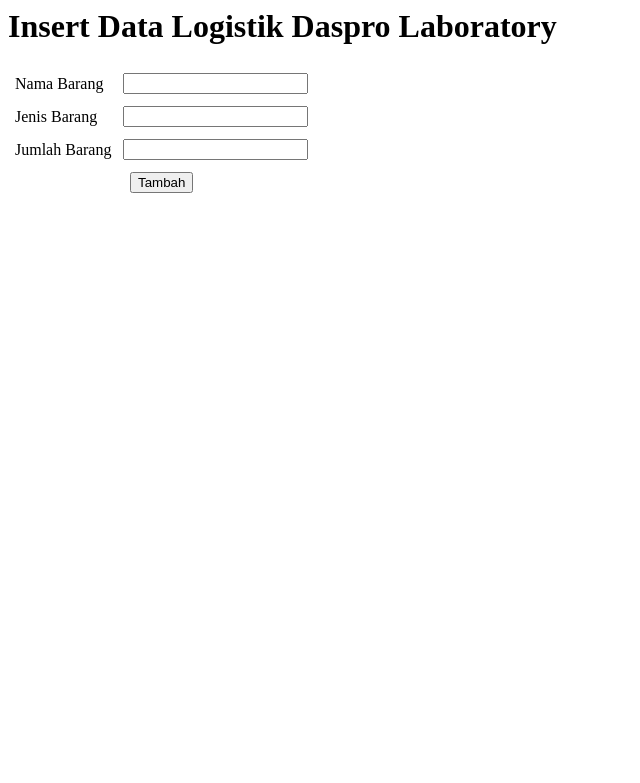
After one commit to iyakiwan/dataLogistik, a PHP site: page / in a window 1280 px wide. The commit adds this page. Shown: the top 783 px of the page, without its empty margins (0-640 px from the left). Run offline with PHP 8.4, Linux system fonts and the light colour scheme; data that the repository does not hold is empty.

Commit message:
upload 1

```diff
--- a/dbConnect.php
+++ b/dbConnect.php
@@ -1,6 +1,6 @@
 <?php
-define('HOST','localhost');
-define('USER','root');
-define('PASS','');
-define('DB','test');
+define('HOST','dasprolaboratory.database.windows.net');
+define('USER','mufti');
+define('PASS','qwert12345@');
+define('DB','bljrAzure');
 $con = mysqli_connect(HOST,USER,PASS,DB) or die('Unable to Connect'); ?>
--- /dev/null
+++ b/index.php
@@ -0,0 +1,51 @@
+<html>
+<head>
+	<title>Data Logistik Daspro Laboratory</title>
+	<script type="text/javascript">
+	    function pageRedirect() {
+	      window.location.href = "read.php";
+	    }
+	</script>
+</head>
+
+<body>
+<h1 align="left">Insert Data Logistik Daspro Laboratory</h1>
+<form action="" method="post" enctype="multipart/form-data">
+	<table cellpadding="5px">
+		<tr>
+			<td>Nama Barang</td>
+			<td><input name="nama" type="text" src="<?php $nama=$_POST['nama']?>" oninvalid="this.setCustomValidity('Enter User Name Here')" oninput="this.setCustomValidity('')"/></td>
+		</tr>
+		<tr>
+			<td>Jenis Barang</td>
+			<td><input name="jenis" type="text" src="<?php $jenis = $_POST['jenis']?>"/></td>
+		</tr>
+		<tr>
+			<td>Jumlah Barang</td>
+			<td><input name="jumlah" type="number" src="<?php $jumlah=$_POST['jumlah']?>"/></td>
+		</tr>
+		<tr>
+			<td colspan="2" align="center"><input name="daftar" type="submit" value="Tambah" /></td>
+		</tr>
+
+	</table>
+</form>
+</body>
+</html>
+<?php
+require_once('dbConnect.php');
+if(isset($_POST["daftar"])){
+	if (empty($nama)||empty($jenis)||empty($jumlah)){
+		echo "<script>alert('anda harus mengisi data dengan lengkap.');location.href='insert.php';</script>";
+	} else {
+		$sql = "INSERT INTO dbo.dataBarang (namaBarang, jenisBarang, jumlahBarang) VALUES ('$nama','$jenis','$jumlah')";
+		if(mysqli_query($con,$sql)){
+			echo '<script>window.alert("Data berhasil ditambahkan");location.href="read.php";</script>';
+		}else{
+		echo '<script>window.alert("Data gagal ditambahkan");location.href="index.php";</script>';
+		}
+		mysqli_close($con);
+	}
+}
+
+?>
--- a/read.php
+++ b/read.php
@@ -3,7 +3,7 @@
 	<title>Data Logistik Daspro Laboratory</title>
 	<script type="text/javascript">
 	    function pageRedirect() {
-	      window.location.href = "insert.php";
+	      window.location.href = "index.php";
 	    }
 	</script>
 </head>
@@ -20,7 +20,7 @@
 	</tr>
 	<?php
 		require_once('dbConnect.php');
-		$sql = "SELECT * FROM barang";
+		$sql = "SELECT * FROM dbo.dataBarang";
 		//result
 		$result = mysqli_query($con,$sql);
 
```
